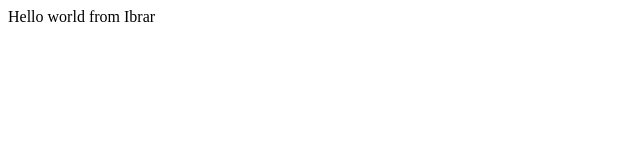
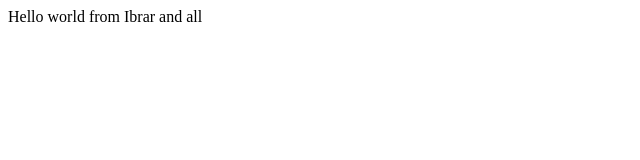
Before and after one commit to Ibrarhussainmughal/First-pro, a plain HTML site: page index.html in a window 1280 px wide. Shown: the full height of the page, 0-640 px from the left. Drawn offline with Linux system fonts and the light colour scheme.

Commit message:
updated index.html

```diff
--- a/index.html
+++ b/index.html
@@ -6,6 +6,6 @@
     <title>first example</title>
 </head>
 <body>
-    <div>Hello world from Ibrar</div>
+    <div>Hello world from Ibrar and all</div>
 </body>
 </html>
```
